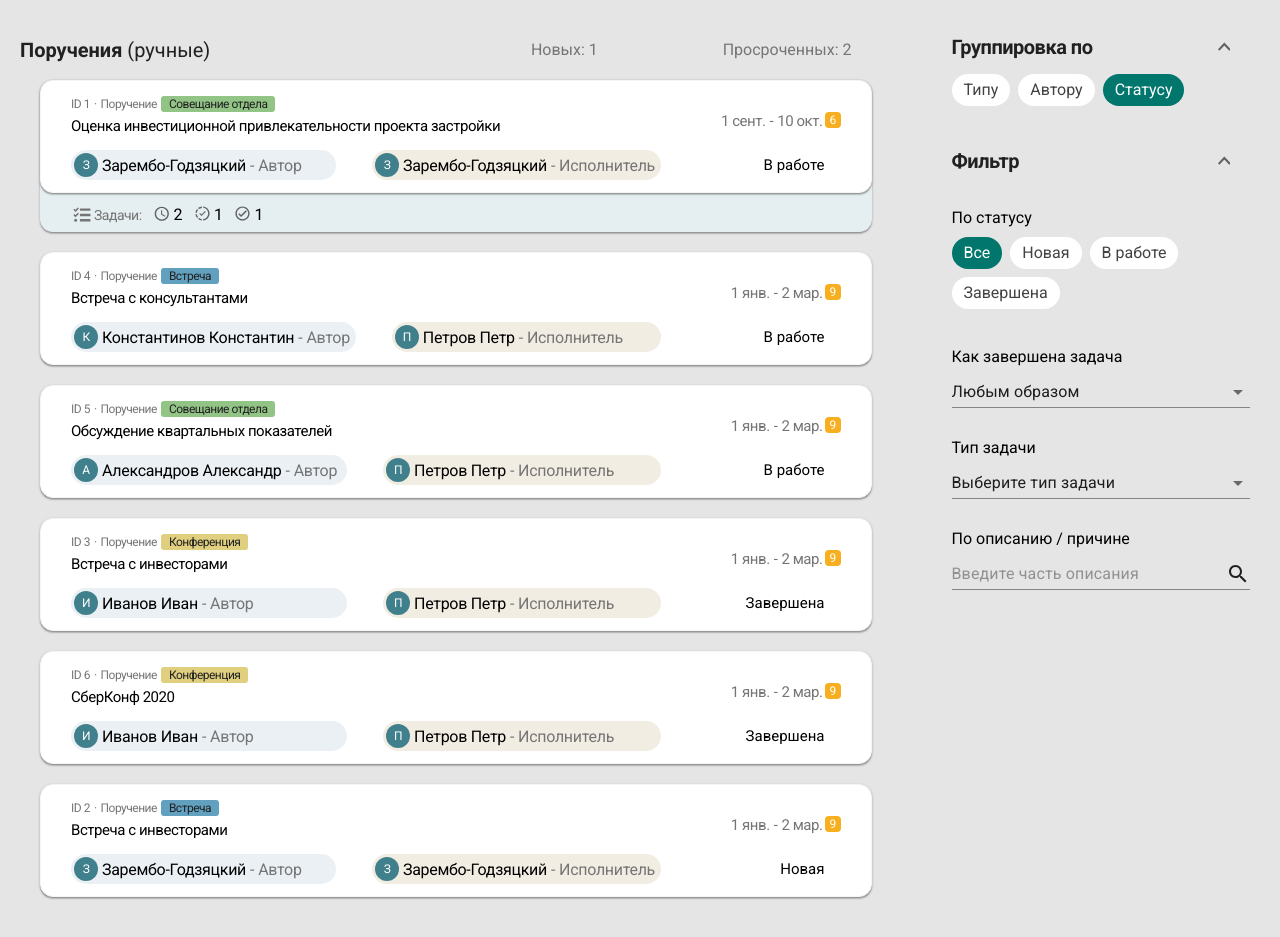
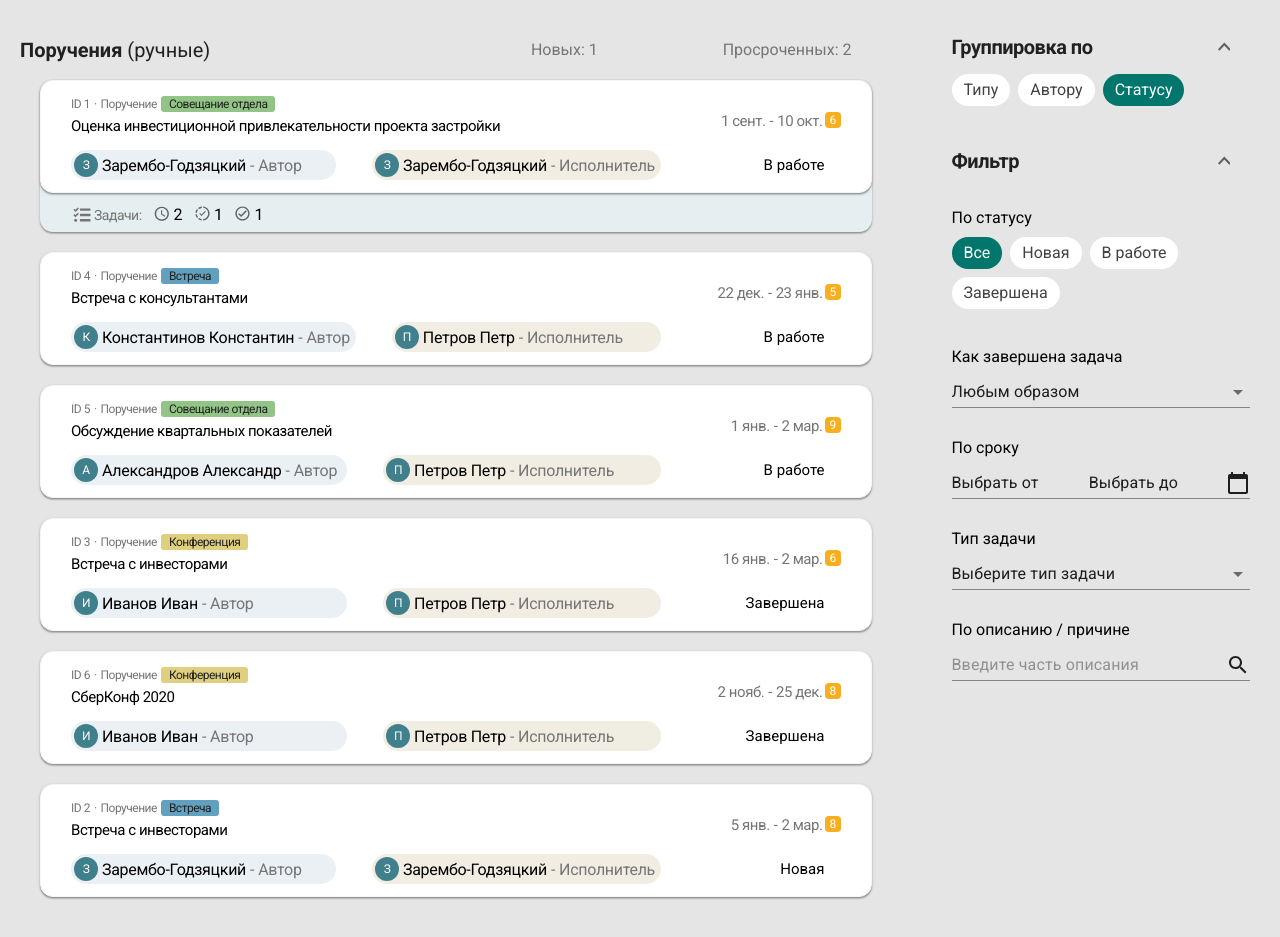
Before and after one commit to drinkins85/SB-test, a React app: page / in a window 1280 px wide. Built offline with nearby package versions, Linux system fonts and the light colour scheme.

Commit message:
datepicker and optimization

```diff
--- a/src/App.jsx
+++ b/src/App.jsx
@@ -39,7 +39,7 @@ const taskList = [
     description: '',
     author: { name: 'Зарембо-Годзяцкий' },
     assignee: { name: 'Зарембо-Годзяцкий' },
-    date: new Date(2021, 0, 1),
+    date: new Date(2021, 0, 5),
     deadline: new Date(2021, 2, 2),
     status: 'Новая'
   },
@@ -50,7 +50,7 @@ const taskList = [
     description: '',
     author: { name: 'Иванов Иван' },
     assignee: { name: 'Петров Петр' },
-    date: new Date(2021, 0, 1),
+    date: new Date(2021, 0, 16),
     deadline: new Date(2021, 2, 2),
     status: 'Завершена',
     closeType: 'Автоматически'
@@ -62,8 +62,8 @@ const taskList = [
     description: '',
     author: { name: 'Константинов Константин' },
     assignee: { name: 'Петров Петр' },
-    date: new Date(2021, 0, 1),
-    deadline: new Date(2021, 2, 2),
+    date: new Date(2020, 11, 22),
+    deadline: new Date(2021, 0, 23),
     status: 'В работе'
   },
   {
@@ -84,8 +84,8 @@ const taskList = [
     description: '',
     author: { name: 'Иванов Иван' },
     assignee: { name: 'Петров Петр' },
-    date: new Date(2020, 0, 1),
-    deadline: new Date(2020, 2, 2),
+    date: new Date(2020, 10, 2),
+    deadline: new Date(2020, 11, 25),
     status: 'Завершена',
     closeType: 'Вручную'
   },
--- a/src/Components/TaskFilter/TaskFilter.jsx
+++ b/src/Components/TaskFilter/TaskFilter.jsx
@@ -3,15 +3,12 @@ import Accordion from '../Accordion/Accordion';
 import RadioGroup from '../RadioGroup/RadioGroup';
 import TaskFilterSelect from '../TaskFilterSelect/TaskFilterSelect';
 import TaskFilterText from '../TaskFilterText/TaskFilterText';
+import TaskFilterDates from '../TaskFilterDates/TaskFilterDates';
+import { shallowEqual } from '../../helpers/helpers';
 
 import './TaskFilter.css';
 
-export default function TaskFilter({ filterOptions }) {
-    const { status } = filterOptions;
-    const { type } = filterOptions;
-    const { closeType } = filterOptions;
-    const { title } = filterOptions;
-
+function TaskFilter({ status, type, closeType, title, date }) {
     return (
         <div className="TaskFilter">
             <Accordion title="Фильтр">
@@ -23,6 +20,13 @@ export default function TaskFilter({ filterOptions }) {
                     selected={closeType.current}
                     placeholder="Любым образом"
                     onChange={closeType.onChange}
+                />
+                <div className="TaskFilter-Group">По сроку</div>
+                <TaskFilterDates
+                    dateFrom={date.from}
+                    dateTo={date.to}
+                    onDateFromChange={date.onDateFromChange}
+                    onDateToChange={date.onDateToChange}
                 />
                 <div className="TaskFilter-Group">Тип задачи</div>
                 <TaskFilterSelect
@@ -42,3 +46,15 @@ export default function TaskFilter({ filterOptions }) {
         </div>
     );
 }
+
+function filterOptionsAreEqual(prev, next) {
+    return (
+        shallowEqual(prev.status, next.status) &&
+        shallowEqual(prev.type, next.type) &&
+        shallowEqual(prev.closeType, next.closeType) &&
+        shallowEqual(prev.title, next.title) &&
+        shallowEqual(prev.date, next.date)
+    );
+}
+
+export default React.memo(TaskFilter, filterOptionsAreEqual)
--- /dev/null
+++ b/src/Components/TaskFilterDates/TaskFilterDates.css
@@ -0,0 +1,3 @@
+.TaskFilterDates {
+    display: flex;
+}
--- /dev/null
+++ b/src/Components/TaskFilterDates/TaskFilterDates.jsx
@@ -0,0 +1,47 @@
+import React from 'react';
+import { MuiPickersUtilsProvider, DatePicker } from '@material-ui/pickers';
+import InputAdornment from "@material-ui/core/InputAdornment";
+import CalendarTodayIcon from '@material-ui/icons/CalendarToday';
+import DateFnsUtils from '@date-io/date-fns';
+
+import './TaskFilterDates.css';
+
+
+
+export default function TaskFilterDates({ dateFrom, dateTo, onDateFromChange, onDateToChange }) {
+    return (
+        <div className="TaskFilterDates">
+            <MuiPickersUtilsProvider utils={DateFnsUtils}>
+                <div className="TaskFilterDates-Start">
+                    <DatePicker
+                        disableToolbar
+                        variant="inline"
+                        value={dateFrom}
+                        onChange={onDateFromChange}
+                        emptyLabel="Выбрать от"
+                        format="dd.MM.yy"
+                        maxDate={dateTo}
+                    />
+                </div>
+                <div className="TaskFilterDates-Finish">
+                    <DatePicker
+                        disableToolbar
+                        variant="inline"
+                        value={dateTo}
+                        onChange={onDateToChange}
+                        emptyLabel="Выбрать до"
+                        format="dd.MM.yy"
+                        InputProps={{
+                            endAdornment: (
+                                <InputAdornment position="end">
+                                    <CalendarTodayIcon />
+                                </InputAdornment>
+                            ),
+                        }}
+                        minDate={dateFrom}
+                    />
+                </div>
+            </MuiPickersUtilsProvider>
+        </div>
+    )
+}
--- a/src/Components/TaskManager/TaskManager.jsx
+++ b/src/Components/TaskManager/TaskManager.jsx
@@ -5,71 +5,74 @@ import TaskFilter from '../TaskFilter/TaskFilter';
 
 import './TaskManager.css';
 
+const groupByItems = [
+    { name: 'Типу', value: 'type' },
+    { name: 'Автору', value: 'author' },
+    { name: 'Статусу', value: 'status' },
+];
+
+const filterStatusValues = ['Все', 'Новая', 'В работе', 'Завершена'];
+
+const filterTypeValues = [
+    { name: 'Совещание отдела', value: 'Совещание отдела' },
+    { name: 'Встреча', value: 'Встреча' },
+    { name: 'Конференция', value: 'Конференция' },
+];
+
+const filterCloseTypeValues = ['Вручную', 'Автоматически'];
+
 export default function TaskManager({ tasks }) {
     const [groupByField, setGroupBy] = useState('status');
     const [filterStatus, setFilterStatus] = useState('Все');
     const [filterType, setFilterType] = useState('');
     const [filterCloseType, setFilterCloseType] = useState('');
     const [filterTitle, setFilterTitle] = useState('');
+    const [filterDateFrom, setFilterDateFrom] = useState(null);
+    const [filterDateTo, setFilterDateTo] = useState(null);
 
-    const groupByValues = [
-        { name: 'Типу', value: 'type' },
-        { name: 'Автору', value: 'author' },
-        { name: 'Статусу', value: 'status' },
-    ];
+    function getFilterFields(status, type, closeType, title, dateFrom, dateTo) {
+        const options = {};
 
-    const filterOptions = {
-        status: {
-            values: ['Все', 'Новая', 'В работе', 'Завершена'],
-            //     { name: 'Все', value: 'Все' },
-            //     { name: 'Новая', value: 'Новая' },
-            //     { name: 'В работе', value: 'В работе' },
-            //     { name: 'Завершена', value: 'Завершена' },
-            // ],
-            current: filterStatus,
-            onChange: setFilterStatus
-        },
-        type: {
-            values: [
-                { name: 'Совещание отдела', value: 'Совещание отдела' },
-                { name: 'Встреча', value: 'Встреча' },
-                { name: 'Конференция', value: 'Конференция' },
-            ],
-            current: filterType,
-            onChange: setFilterType
-        },
-        closeType: {
-            values: ['Вручную', 'Автоматически'],
-            current: filterCloseType,
-            onChange: setFilterCloseType
-        },
-        title: {
-            value: filterTitle,
-            onChange: setFilterTitle
+        if (status !== 'Все') {
+            options['status'] = status;
         }
-    };
 
-    function getFilterOptions(status, type, closeType, title) {
-        return {
-            status,
-            type,
-            closeType,
-            title,
+        if (type) {
+            options['type'] = type;
         }
+
+        if (closeType) {
+            options['closeType'] = closeType;
+        }
+
+        if(title) {
+            options['title'] = title;
+        }
+
+        if (dateFrom && dateTo) {
+            options['date'] = { from: dateFrom, to: dateTo }
+        }
+
+        return options;
     }
 
     const filter = useMemo(
-        () => getFilterOptions(
+        () => getFilterFields(
             filterStatus,
             filterType,
             filterCloseType,
-            filterTitle
+            filterTitle,
+            filterDateFrom,
+            filterDateTo
         ),
         [
             filterStatus,
             filterType,
             filterCloseType,
-            filterTitle]
+            filterTitle,
+            filterDateFrom,
+            filterDateTo,
+        ]
     );
 
     function taskFilter(tasks, filter) {
@@ -81,19 +84,23 @@ export default function TaskManager({ tasks }) {
                     continue;
                 }
 
-                if (filter[key] === '' || filter[key] === 'Все') {
+                if (key === 'title' && regExp.test(task.title)) {
                     continue;
                 }
 
-                if (key === 'title' && regExp.test(task.title)) {
-                    continue;
+                if (key === 'date') {
+                    if (task.deadline >= filter.date.from && task.deadline <= filter.date.to ||
+                    task.date <= filter.date.to && task.date >= filter.date.from ||
+                    task.date <= filter.date.from && task.deadline >= filter.date.to ||
+                    task.date >= filter.date.from && task.deadline <= filter.date.to
+                    ) {
+                        continue;
+                    }
                 }
 
                 if (task[key] !== filter[key]) {
                     return false;
                 }
-
-
             }
 
             return true;
@@ -129,8 +136,38 @@ export default function TaskManager({ tasks }) {
                 <TaskList tasks={taskList} />
             </div>
             <div className="TaskManager-Filter">
-                <TaskGroupBy items={groupByValues} selected={groupByField} onChange={setGroupBy} />
-                <TaskFilter filterOptions={filterOptions} />
+                <TaskGroupBy
+                    items={groupByItems}
+                    selected={groupByField}
+                    onChange={setGroupBy}
+                />
+                <TaskFilter
+                    status={{
+                        values: filterStatusValues,
+                        current: filterStatus,
+                        onChange: setFilterStatus
+                    }}
+                    type={{
+                        values: filterTypeValues,
+                        current: filterType,
+                        onChange: setFilterType
+                    }}
+                    closeType={{
+                        values: filterCloseTypeValues,
+                        current: filterCloseType,
+                        onChange: setFilterCloseType,
+                    }}
+                    title={{
+                        value: filterTitle,
+                        onChange: setFilterTitle
+                    }}
+                    date={{
+                        from: filterDateFrom,
+                        to: filterDateTo,
+                        onDateFromChange: setFilterDateFrom,
+                        onDateToChange: setFilterDateTo,
+                    }}
+                />
             </div>
         </div>
     );
--- a/src/helpers/helpers.js
+++ b/src/helpers/helpers.js
@@ -5,3 +5,28 @@ export function getWeeksCount(start, finish) {
 export function getCountByKey(objects, key, value) {
     return objects.reduce((count, obj) => obj[key] === value ? count + 1 : count, 0);
 }
+
+export function shallowEqual(objA, objB) {
+    if (objA === objB) {
+        return true;
+    }
+
+    const keysA = Object.keys(objA);
+    const keysB = Object.keys(objB);
+
+    if (keysA.length !== keysB.length) {
+        return false;
+    }
+
+    for (let i = 0; i < keysA.length; i++) {
+        if (!Object.prototype.hasOwnProperty.call(objB, keysA[i])) {
+            return false;
+        }
+
+        if (objA[keysA[i]] !== objB[keysA[i]]) {
+            return false;
+        }
+    }
+
+    return true;
+}
```
Also changed, not shown: package.json (+5 -2 lines), src/Components/TaskGroupBy/TaskGroupBy.jsx (+8 -1 lines), 2 other files (tests, documents, lock files or other folders).
